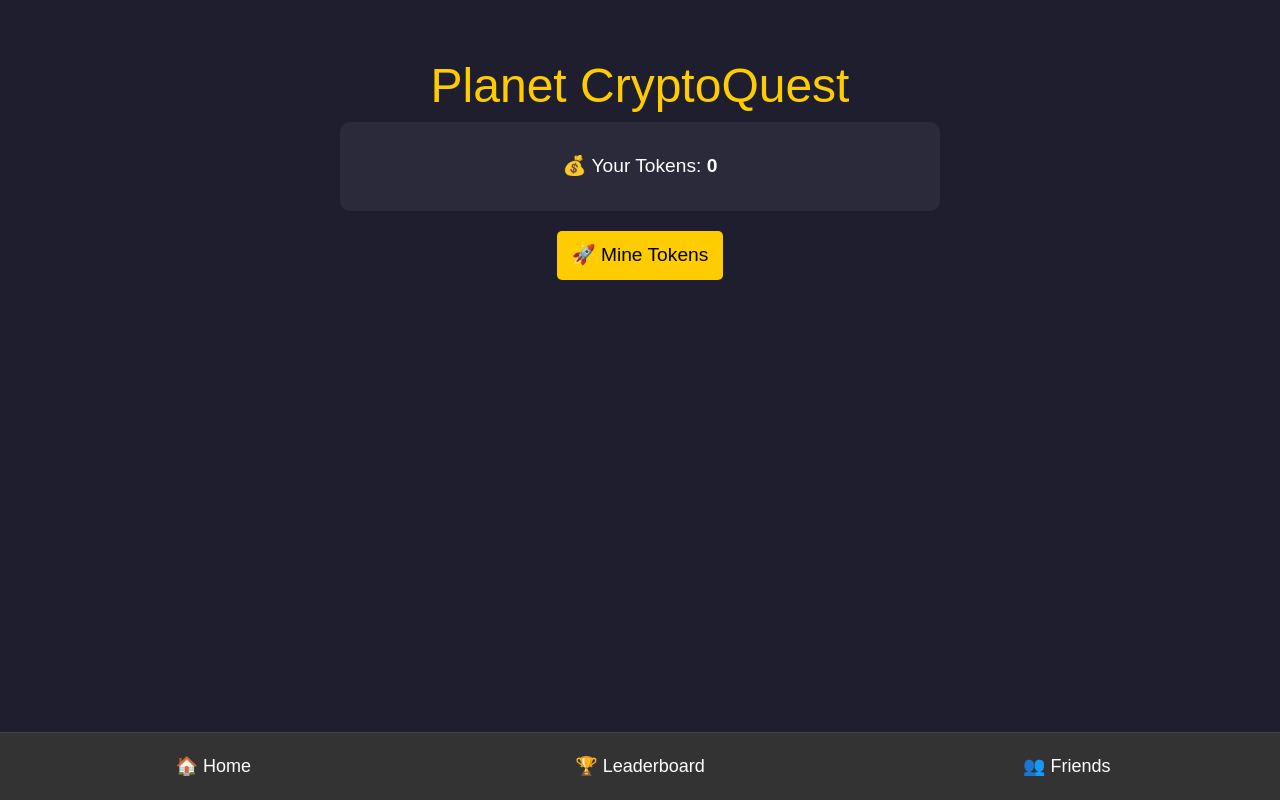
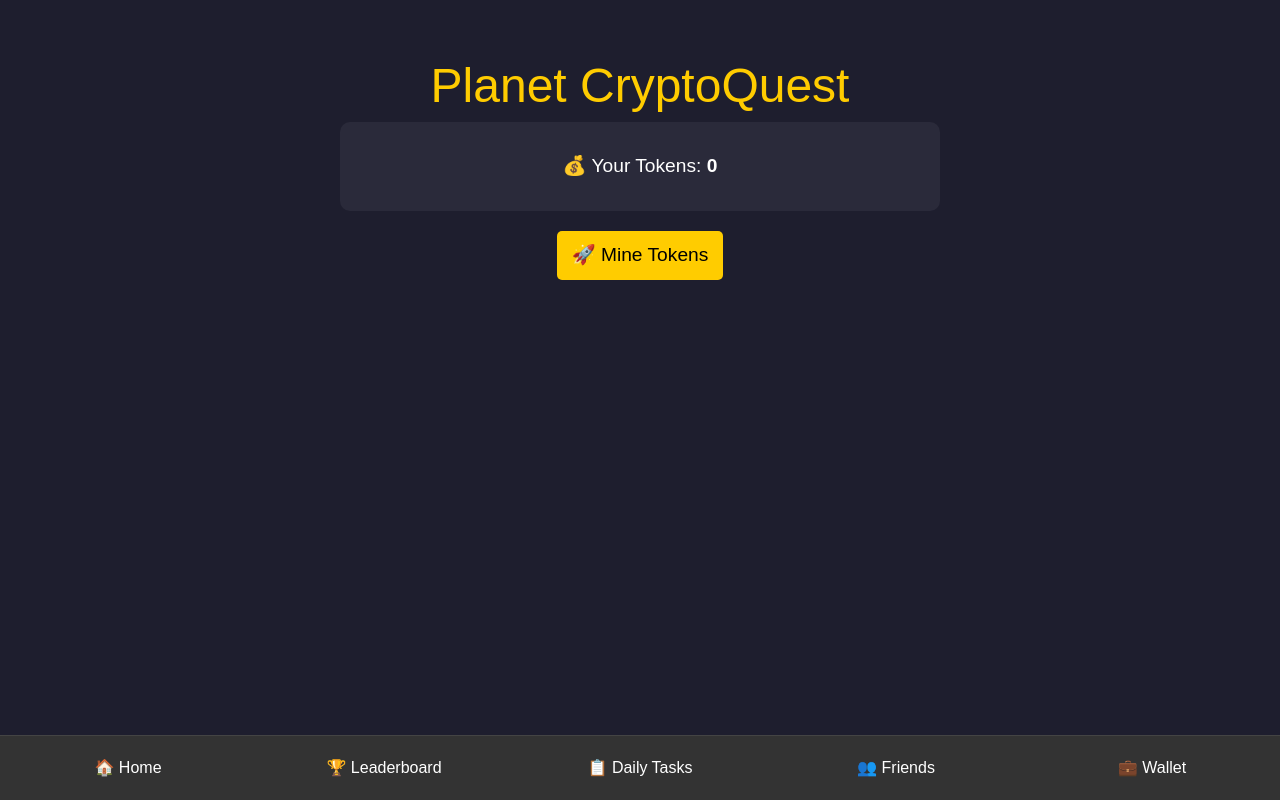
Before and after one commit to hoasung01/tma_workaround_nextjs01, a Next.js app: page / in a window 1280 px wide. Built offline with nearby package versions, Linux system fonts and the light colour scheme.

Commit message:
Add more menu

```diff
--- a/src/app/globals.css
+++ b/src/app/globals.css
@@ -145,7 +145,7 @@ body {
   background-color: transparent;
   border: none;
   color: white;
-  font-size: 18px;
+  font-size: 16px;
   padding: 10px;
   flex: 1;
   text-align: center;
--- a/src/app/page.tsx
+++ b/src/app/page.tsx
@@ -30,7 +30,9 @@ export default function Home() {
             <div className="bottom-menu">
                 <button className="menu-item">🏠 Home</button>
                 <button className="menu-item">🏆 Leaderboard</button>
+                <button className="menu-item">📋 Daily Tasks</button>
                 <button className="menu-item">👥 Friends</button>
+                <button className="menu-item">💼 Wallet</button>
             </div>
         </div>
     );
```
